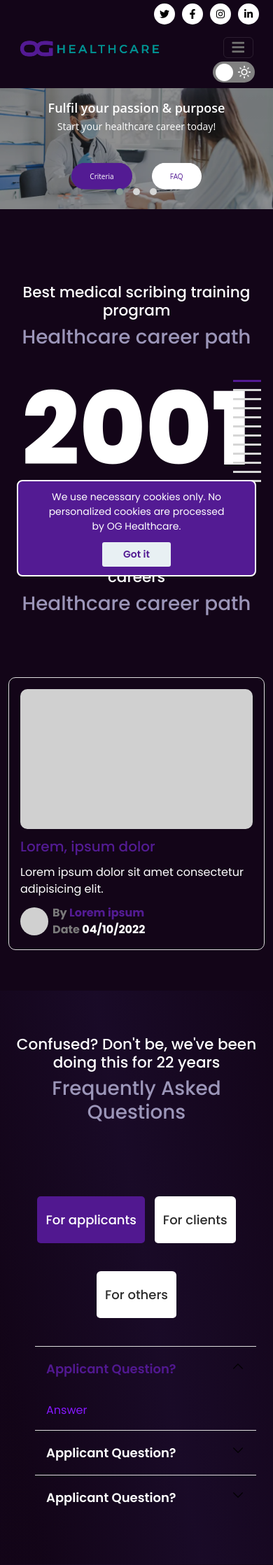
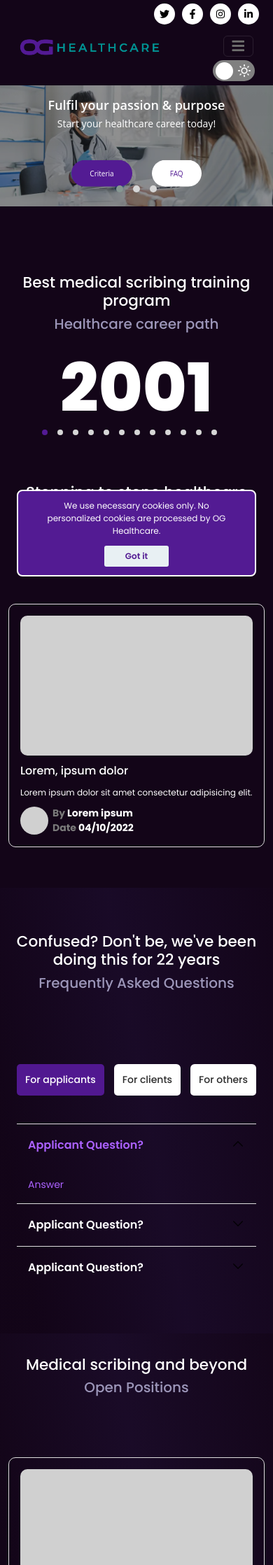
Before and after one commit to vibilk/oghealthcaredev, a PHP site: page /career.html in a window 390 px wide. Shown: the top 2237 px of the page at 70% size. Run offline with PHP 8.4, Linux system fonts and the light colour scheme.

Commit message:
Design issues fixed

```diff
--- a/assets/css/main.css
+++ b/assets/css/main.css
@@ -19,6 +19,9 @@
     --primary-color16: #110933;
     --primary-color17: #ffffff;
     --primary-color18: #531B93;
+    --primary-color19: #ab61ff;
+    --primary-color20: #ffffff;
+    --primary-color21: #ffffff;
 }
 
 .is_dark {
@@ -420,7 +441,7 @@ section {
     -o-transition: all 0.3s;
     transition: all 0.3s;
     z-index: 998;
-    padding: 8px 0px;
+    padding: 0px 0px;
 
 }
 .shadow_outer{
@@ -699,7 +737,7 @@ color: #fff !important;
 .employee_card .em_name {
     font-size: 20px;
     font-weight: 500;
-    color: #531B93;
+    color: var(--primary-color17);
     margin-bottom: 10px;
 }
 
@@ -738,7 +776,7 @@ color: #fff !important;
 }
 
 .update_profile-name {
-    color: #531B93;
+    color: var(--primary-color17);
 }
 
 .date_in {
@@ -823,11 +861,11 @@ color: #fff !important;
 }
 
 .accordion_collapse .card-header a:not(.collapsed) {
-    color: #511890;
+    color: var(--primary-color19);
 }
 
 .accordion_collapse .card-body {
-    color: #8618ff;
+    color: var(--primary-color19);
 }
 
 .accordion_collapse .card-header a::after {
@@ -2395,6 +2438,69 @@ transition: all .5s;
         flex-direction: column;
         align-items: center;
     }
+    .nav_tabs li a{
+        padding: 12px 12px;
+    }
+    .dropdown-menu.megamenu, .col-megamenu {
+        padding: 5px 0px !important;
+    }
+    .lifeOg_card .lifeOg_img img{
+        height: 160px;
+    }
+    #header_section nav {
+        padding: 6px 16px !important;
+    }
+    #testimonialSlider .owl-stage-outer::before,
+    #testimonialSlider .owl-stage-outer::after{
+        width: 60px;
+    height: 60px;
+    background-size: 60px;
+    }
+    .about_card {
+        padding: 2px 12px;
+    }
+    .chart_container .chart_cart{
+        padding: 10px 0px;
+    }
+    #cookiebarBox .risk-dismiss a, .cookie_content p, .employee_card .em_detail, .lifeOg_text, .lifeOg_date {
+        font-size: 12px;
+    }
+    .section_title_content, .about_card_content h2,.join_partner h4 {
+        font-size: 20px;
+    }
+    .form_section {
+        padding: 10px 14px;
+    }
+    .form_title {
+        font-size: 22px;
+        text-align: center;
+    }
+    .home_testimonial-content{
+        padding: 3rem 18px;
+    }
+    .home_testimonial-content h4, .head_point, .home_blog_content h3{
+        font-size: 20px;
+    }
+    .p-content, .nav_tabs li a,.date_updated li,.testimonial_content p,.client_position p, .home_testimonial-content p, .accordion_collapse .card-body, .career_img_link li p, .home_blog_content p, .about_card_content .p-content{
+        font-size: 14px;
+    }
+    .subscribe_section h2 {
+        font-size: 20px;
+        margin-bottom: 8px !important;
+    }
+    .client_position p{
+        margin-bottom: 0px;
+    }
+    .career_img_link li a{
+        padding: 14px 12px;
+        font-size: 14px;
+    }
+     .list_point li, .accordion_collapse .card-header a, .chart_cart .chart_title, .employee_card .em_name, .lifeOg_title{
+        font-size: 16px !important;
+    }
+    .tab_content{
+        padding: 0px !important;
+    }
     .img_parallax {
         background-position: 70% 100%;
     }
@@ -2476,9 +2585,13 @@ transition: all .5s;
     }
 
     .year_title {
-        font-size: 9rem;
-    }
-
+        font-size: 6rem;
+    }
+    #horizontal .owl-dots button span {
+        width: 8px !important;
+        height: 8px !important;
+        border-radius: 50px !important;
+    }
     .banner_btn a {
         font-size: 10px;
     }
@@ -2493,7 +2606,11 @@ transition: all .5s;
     }
 
     #horizontal .owl-dots {
-        top: 10%;
+        top: auto;
+    bottom: 0;
+    justify-content: center;
+    width: 100%;
+    flex-direction: row !important;
     }
 
     .contact_container {
```
Also changed, not shown: other parts of assets/css/main.css (+70 -26 lines).
